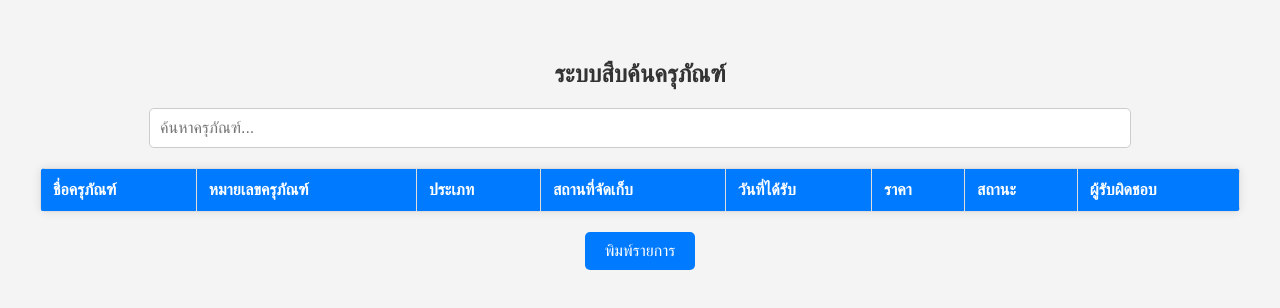
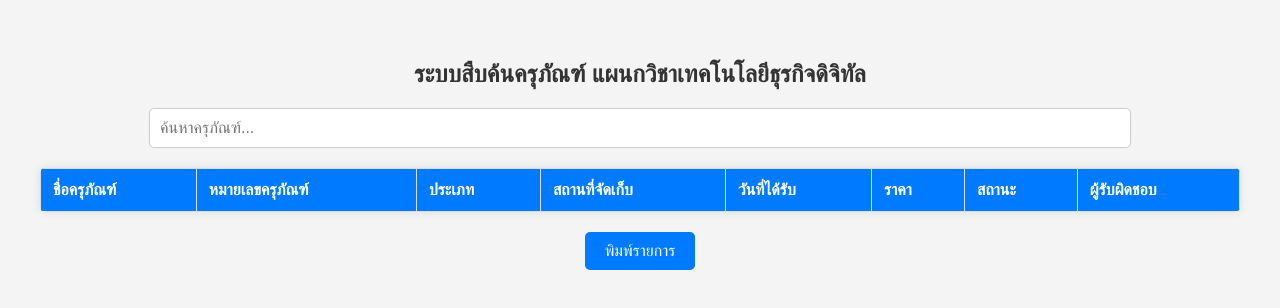
Before and after one commit to chudapon1414/DBT-PROCUREMENT, a plain HTML site: page index.html in a window 1280 px wide. Drawn offline with Linux system fonts and the light colour scheme; no server answers.

Commit message:
Update index.html

```diff
--- a/index.html
+++ b/index.html
@@ -7,7 +7,7 @@
     <link rel="stylesheet" href="style.css">
 </head>
 <body>
-    <h2>ระบบสืบค้นครุภัณฑ์</h2>
+    <h2>ระบบสืบค้นครุภัณฑ์ แผนกวิชาเทคโนโลยีธุรกิจดิจิทัล</h2>
     <input type="text" id="searchBox" placeholder="ค้นหาครุภัณฑ์..." onkeyup="filterTable()">
 
     <table id="dataTable">
```
